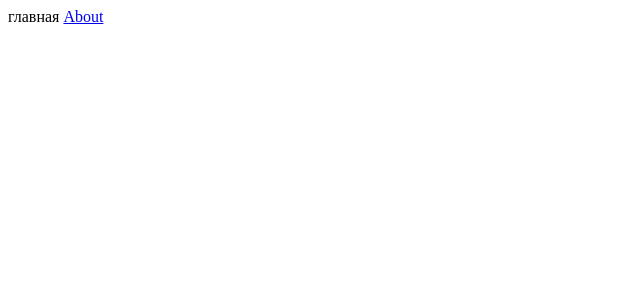
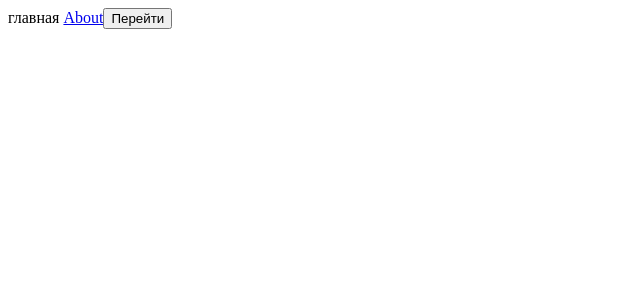
Before and after one commit to AndreyChabanyuk/Nuxt-shop, a Nuxt app: page / in a window 1280 px wide. Shown: the top 300 px of the page, without its empty margins (0-640 px from the left). Built offline with nearby package versions, Linux system fonts and the light colour scheme.

Commit message:
refactor: add openabout function navigate to

```diff
--- a/app/pages/blog/index.vue
+++ b/app/pages/blog/index.vue
@@ -1,6 +1,8 @@
 <template>
     <div>
         blog
+
+        <button></button>
     </div>
 </template>
 <script lang="ts" setup>
--- a/app/pages/index.vue
+++ b/app/pages/index.vue
@@ -2,10 +2,13 @@
     <div>
         главная
         <nuxt-link to="/about">About</nuxt-link>
+        <button @click="openAbout">Перейти</button>
     </div>
 </template>
 <script lang="ts" setup>
-
+function openAbout() {
+    navigateTo("/about")
+}
 </script>
 <style lang="sass">
 
```
